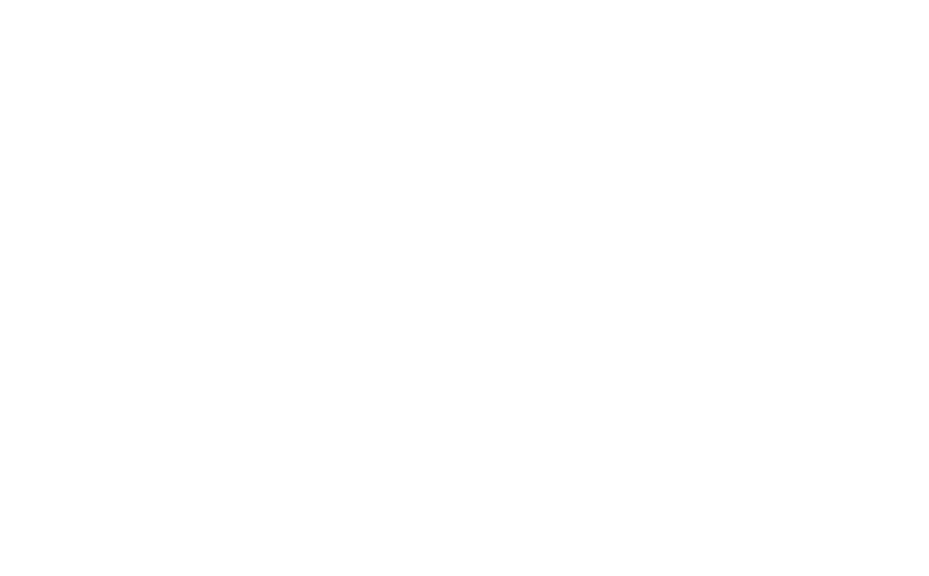
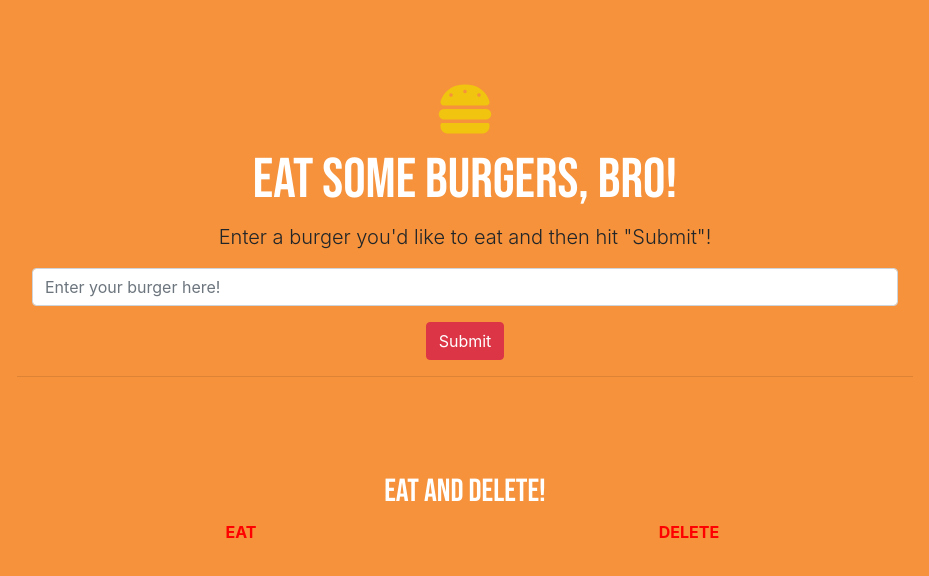
Before and after one commit to cpusillo/burger, a website: page public/assets/js/index.html in a window 1280 px wide. Shown: the whole page, without its empty margins (175-1104 px from the left). Drawn offline with nearby package versions, Linux system fonts and the light colour scheme.

Commit message:
Built and stylized html and css

```diff
--- /dev/null
+++ b/public/assets/css/style.css
@@ -0,0 +1,28 @@
+body {
+    background-color:#f5923b;
+}
+
+h1,h2,h3,h4 {
+    font-family: 'Bebas Neue', cursive;
+    color: #fff;
+}
+h1 {
+    font-size: 3.5em;
+}
+
+h1 i {
+    color: #f1c40f;
+}
+
+.burgers-main, .eat-delete {
+    width: 70%;
+    margin: 0 auto;
+    padding-top: 80px;
+    text-align: center;
+}
+
+.actions {
+    font-weight: bold;
+    color: red;
+    text-transform: uppercase;
+}
--- a/public/assets/js/index.html
+++ b/public/assets/js/index.html
@@ -4,8 +4,42 @@
     <meta charset="UTF-8">
     <meta name="viewport" content="width=device-width, initial-scale=1.0">
     <title>Eat Some Burgers</title>
+    <link rel="stylesheet" href="https://stackpath.bootstrapcdn.com/bootstrap/4.5.2/css/bootstrap.min.css" integrity="sha384-JcKb8q3iqJ61gNV9KGb8thSsNjpSL0n8PARn9HuZOnIxN0hoP+VmmDGMN5t9UJ0Z" crossorigin="anonymous">
+    <link rel="stylesheet" href="../css/style.css">
+
+    <!-- Google Fonts -->
+    <link rel="preconnect" href="https://fonts.gstatic.com">
+    <link href="https://fonts.googleapis.com/css2?family=Bebas+Neue&display=swap" rel="stylesheet">
 </head>
 <body>
+    <main class="burgers-main">
+        <div class="container">
+            <h1><i class="fas fa-hamburger"></i> <br> Eat Some Burgers, Bro!</h1>
+            <p class="lead">Enter a burger you'd like to eat and then hit "Submit"!</p>
+            <form type="POST">
+                <div class="form-group">
+                    <input type="input" class="form-control" id="burger-input" placeholder="Enter your burger here!">
+                  </div>
+                <button type="submit" class="btn btn-danger">Submit</button>
+            </form>
+        </div>
+        <hr/>
+    </main>
 
+    <section class="eat-delete">
+        <div class="container">
+            <h2>Eat and Delete!</h2>
+            <div class="row">
+                <div class="col-lg-6">
+                    <p class="actions">Eat</p>
+                </div>
+                <div class="col-lg-6">
+                    <p class="actions">Delete</p>
+                </div>
+            </div>
+        </div>
+    </section>
 </body>
+<script src="https://stackpath.bootstrapcdn.com/bootstrap/4.5.2/js/bootstrap.bundle.min.js"></script>
+<script src="https://kit.fontawesome.com/8a95b1eafc.js" crossorigin="anonymous"></script>
 </html>
```
